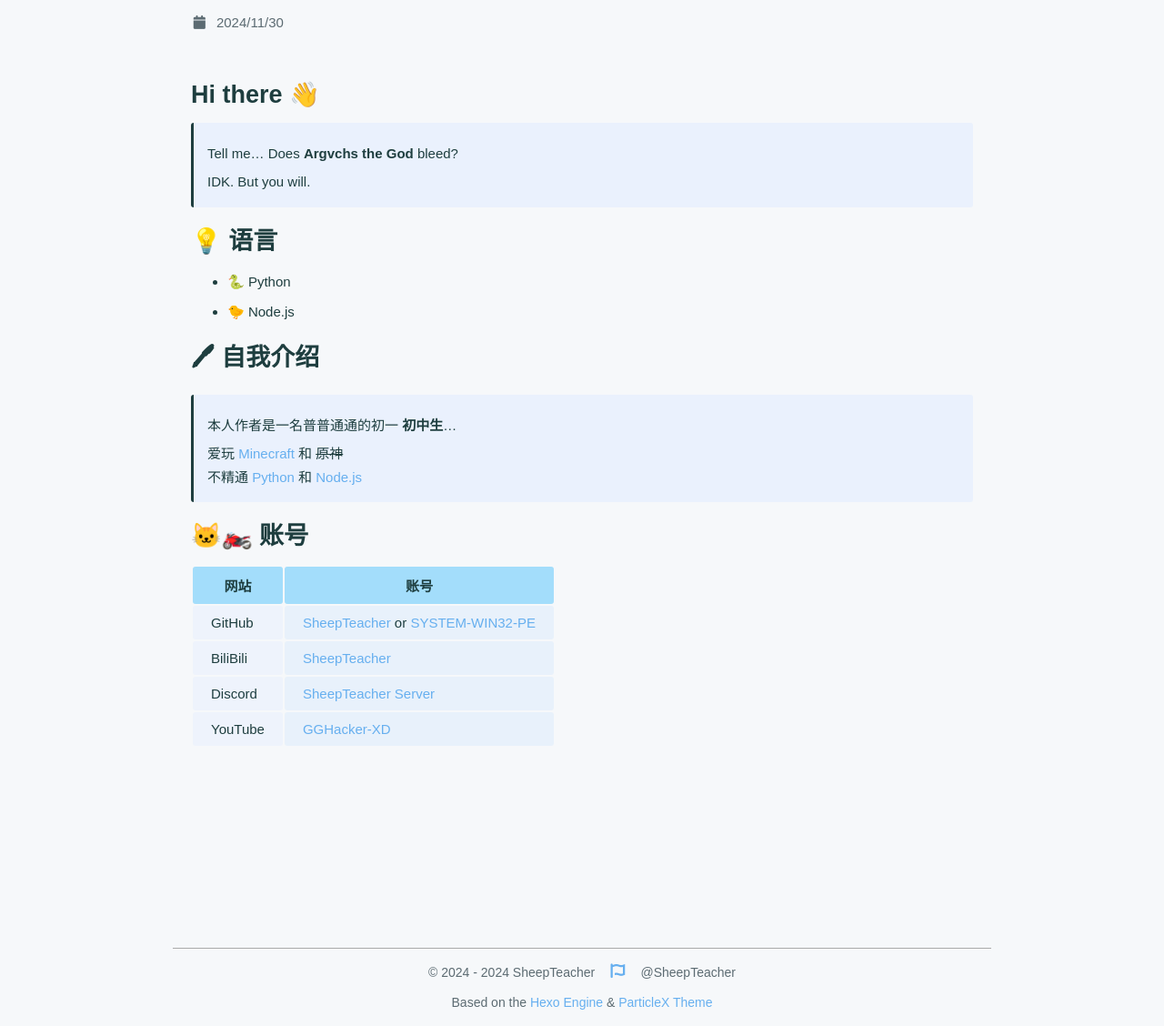
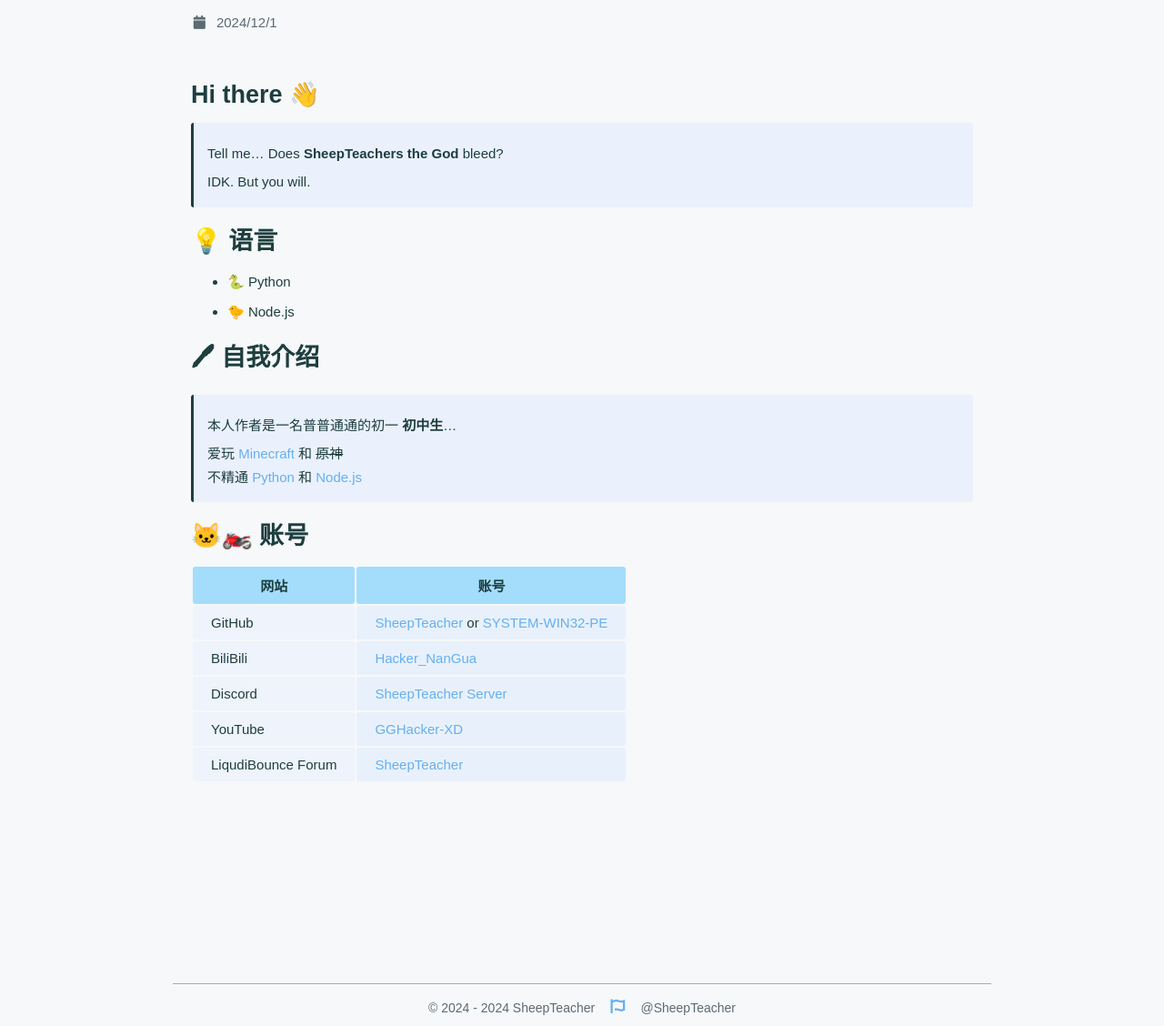
Before and after one commit to SheepTeacher/SheepTeacher.github.io, a plain HTML site: page about/index.html in a window 1280 px wide. Shown: the part 172-1300 px from the top of the page at 91% size. Drawn offline with nearby package versions, Linux system fonts and the light colour scheme; a script that the page names is missing; a web font is replaced by a local one.

Commit message:
新建了个博客

```diff
--- a/about/index.html
+++ b/about/index.html
@@ -163,7 +163,7 @@
             <span class="icon">
                 <i class="fa-solid fa-calendar fa-fw"></i>
             </span>
-            2024/11/30
+            2024/12/1
         </span>
 
 
@@ -171,7 +171,7 @@
 
     <div class="content" v-pre>
         <h2 id="Hi-there-👋"><a href="#Hi-there-👋" class="headerlink" title="Hi there 👋"></a>Hi there 👋</h2><blockquote>
-<p>Tell me… Does <strong>Argvchs the God</strong> bleed?<br>IDK. But you will.</p>
+<p>Tell me… Does <strong>SheepTeachers the God</strong> bleed?<br>IDK. But you will.</p>
 </blockquote>
 <h2 id="💡-语言"><a href="#💡-语言" class="headerlink" title="💡 语言"></a>💡 语言</h2><ul>
 <li>🐍 Python</li>
@@ -193,7 +193,7 @@
 </tr>
 <tr>
 <td>BiliBili</td>
-<td><a target="_blank" rel="noopener" href="https://space.bilibili.com/604076432">SheepTeacher</a></td>
+<td><a target="_blank" rel="noopener" href="https://space.bilibili.com/604076432">Hacker_NanGua</a></td>
 </tr>
 <tr>
 <td>Discord</td>
@@ -202,6 +202,10 @@
 <tr>
 <td>YouTube</td>
 <td><a target="_blank" rel="noopener" href="https://www.youtube.com/channel/UCHdFEm5cLM3FX50w8sbmLYg">GGHacker-XD</a></td>
+</tr>
+<tr>
+<td>LiqudiBounce Forum</td>
+<td><a target="_blank" rel="noopener" href="https://forum.liquidbounce.net/user/sheepteacher">SheepTeacher</a></td>
 </tr>
 </tbody></table>
 
```
